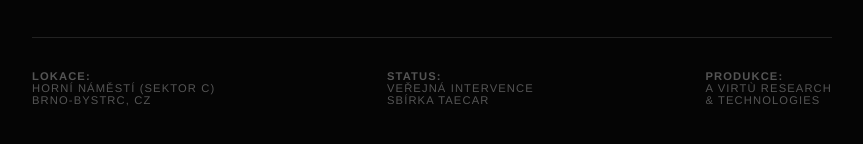
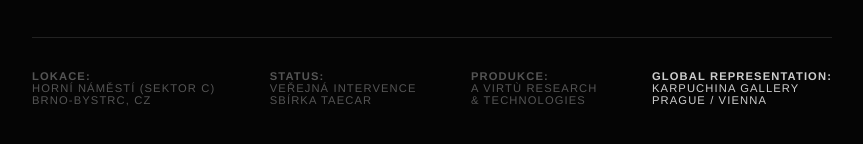
Before and after one commit to A-VIRTU/thefoal, a Next.js app: page / in a window 1280 px wide. Shown: the part 2054-2198 px from the top of the page, without its empty margins (208-1071 px from the left). Built offline with nearby package versions, Linux system fonts and the light colour scheme.

Commit message:
Added Karpuchina Gallery

```diff
--- a/src/app/page.tsx
+++ b/src/app/page.tsx
@@ -173,6 +173,13 @@ export default function Home() {
             <br />
             & Technologies
           </div>
+          <div className="footer-col" style={{ opacity: 0.8, color: "#fff" }}>
+            <strong>Global Representation:</strong>
+            <br />
+            Karpuchina Gallery
+            <br />
+            Prague / Vienna
+          </div>
         </div>
       </section>
     </>
```
